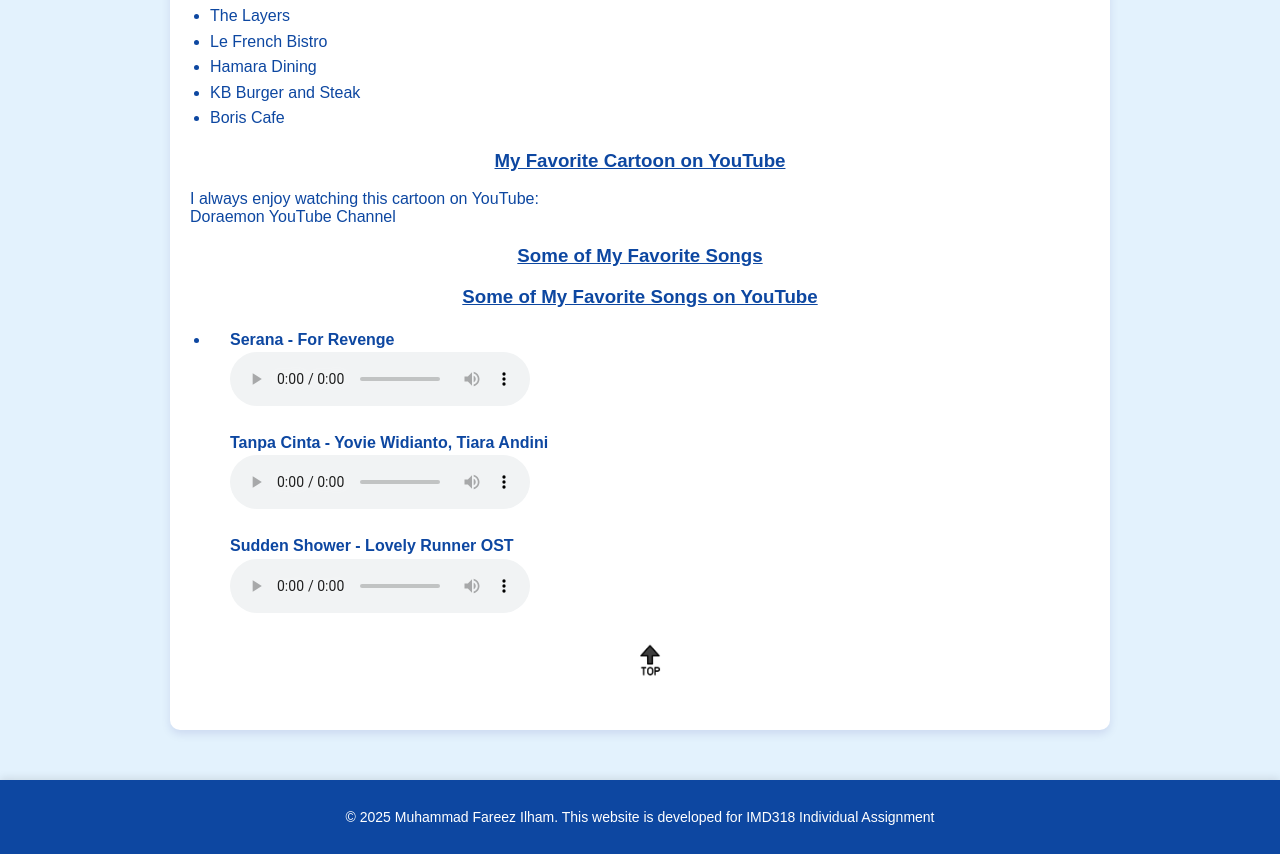
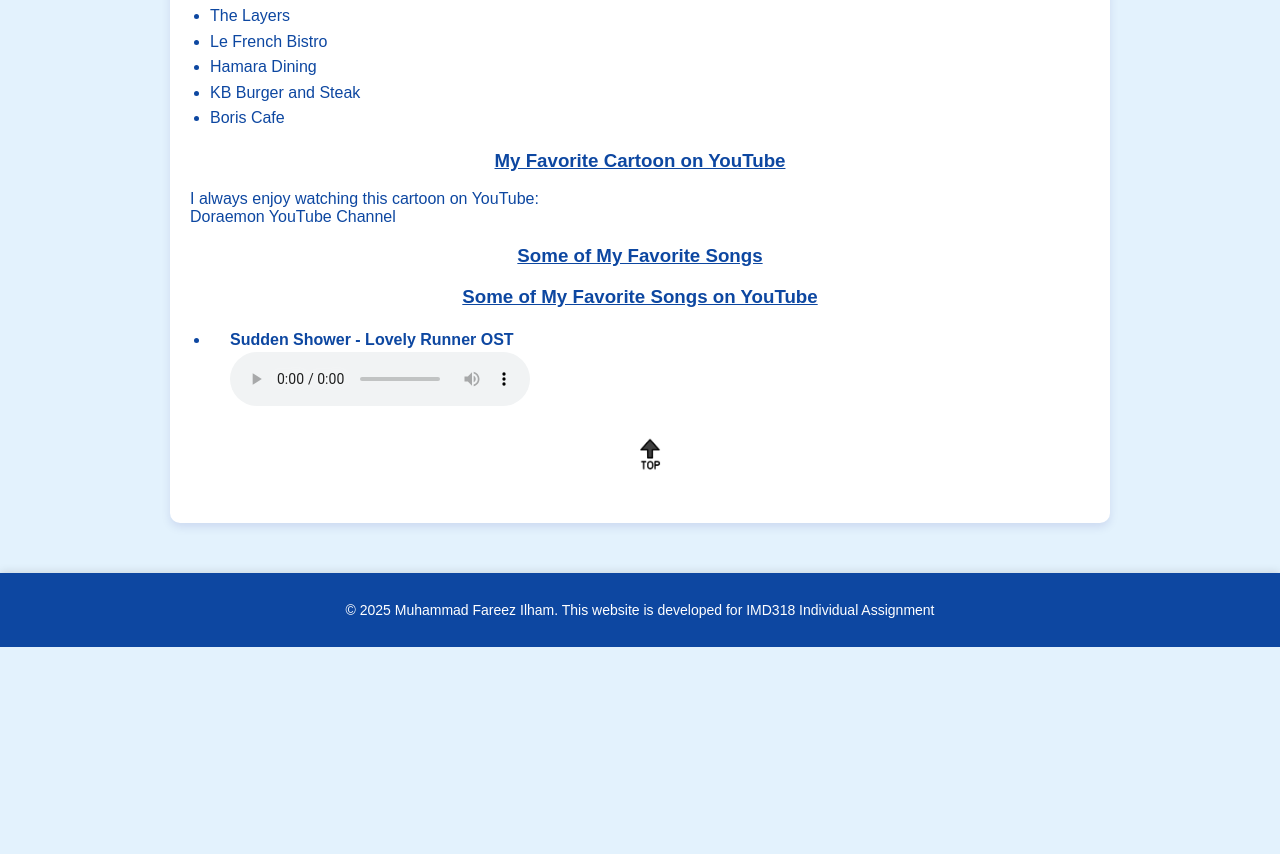
Before and after one commit to mfilhamn/fareezspace, a plain HTML site: page biodata.html in a window 1280 px wide. Shown: the part 1429-2283 px from the top of the page. After the commit the page ends 2076 px from the top, so only its background shows below. Drawn offline with Linux system fonts and the light colour scheme.

Commit message:
Update biodata.html

```diff
--- a/biodata.html
+++ b/biodata.html
@@ -253,33 +253,12 @@
 <ul>
   <li>
 <figure style="text-align: left; margin-left: 20px;">
-  <figcaption><strong>Serana - For Revenge</strong></figcaption>
-  <audio controls>
-    <source src="audio/serana.mp3" type="audio/mpeg">
-    Your browser does not support the audio element.
-  </audio>
-</figure>
-
-<figure style="text-align: left; margin-left: 20px;">
-  <figcaption><strong>Tanpa Cinta - Yovie Widianto, Tiara Andini</strong></figcaption>
-  <audio controls>
-    <source src="audio/tanpacinta.mp3" type="audio/mpeg">
-    Your browser does not support the audio element.
-  </audio>
-</figure>
-
-<figure style="text-align: left; margin-left: 20px;">
   <figcaption><strong>Sudden Shower - Lovely Runner OST</strong></figcaption>
   <audio controls>
     <source src="audio/lovelyrunner.mp3" type="audio/mpeg">
     Your browser does not support the audio element.
   </audio>
 </figure>
-
-
-
-
-
 
     <p style="text-align: center;">
       <a href="#top"><img src="images/top.png" alt="Back to Top" width="50"></a>
```
